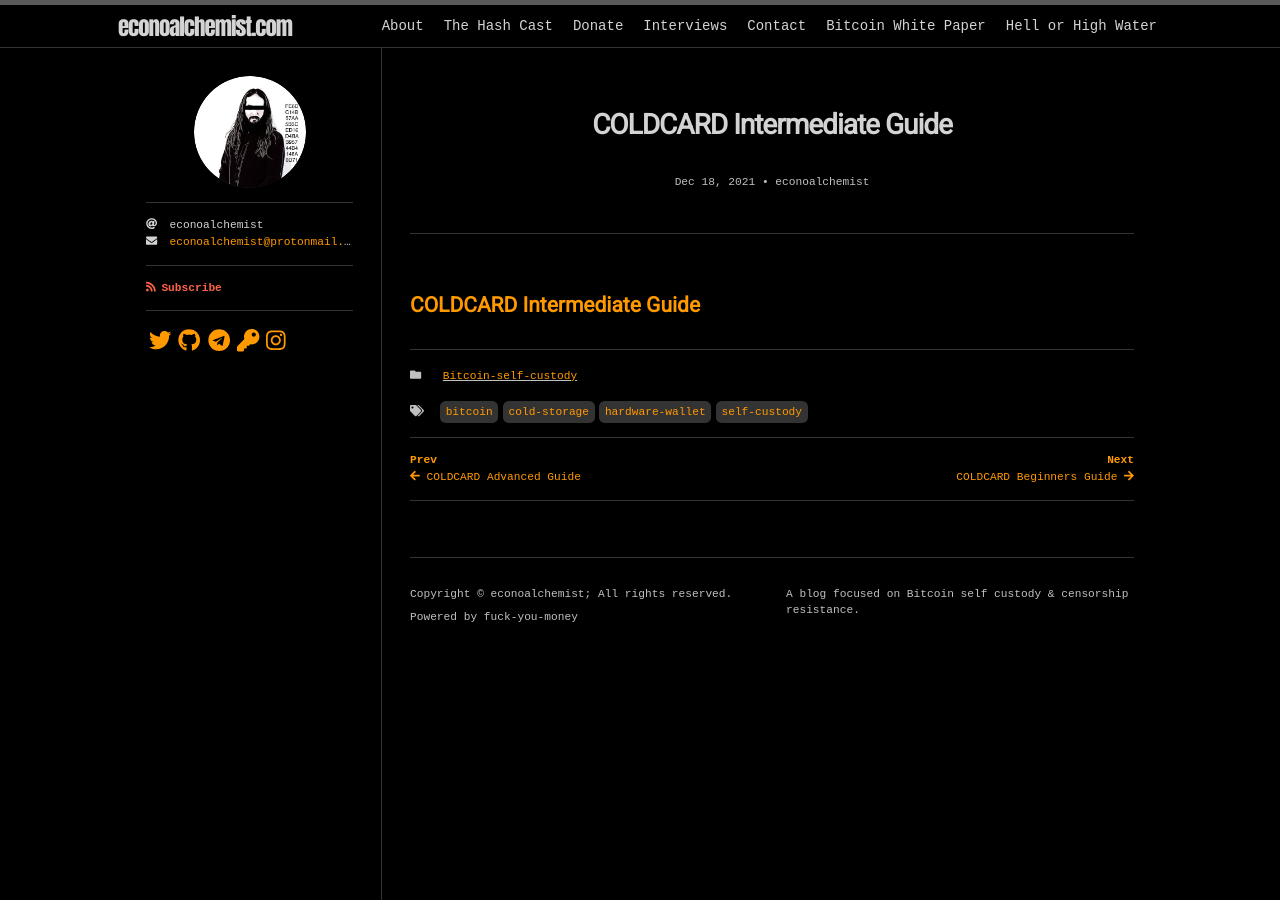
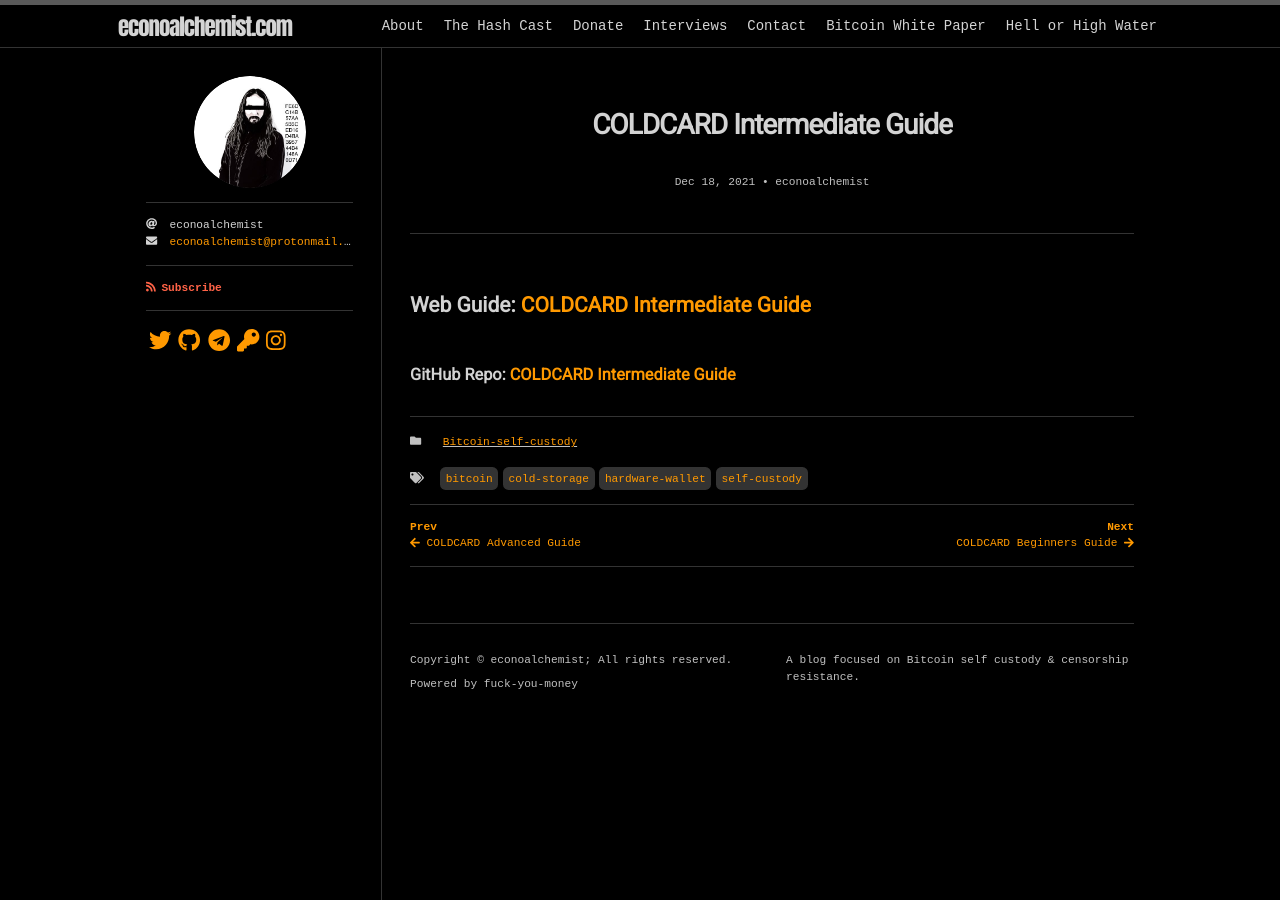
Before and after one commit to econoalchemist/econoalchemist.github.io, a Jekyll site: the page built from _posts/2021-12-18-COLDCARD-MiddleGroundGuide.md, in a window 1280 px wide. Built offline with Jekyll 4.4.1, drawn with Linux system fonts in a browser that asks for light colours; nearby versions of some CDN libraries; some web fonts are replaced.

Commit message:
Update 2021-12-18-COLDCARD-MiddleGroundGuide.md

```diff
--- a/_posts/2021-12-18-COLDCARD-MiddleGroundGuide.md
+++ b/_posts/2021-12-18-COLDCARD-MiddleGroundGuide.md
@@ -8,4 +8,6 @@ author:
   - econoalchemist
 ---
 
-## [COLDCARD Intermediate Guide](https://econoalchemist.github.io/COLDCARD-MiddleGround/)
+## Web Guide: [COLDCARD Intermediate Guide](https://econoalchemist.github.io/COLDCARD-MiddleGround/)
+
+### GitHub Repo: [COLDCARD Intermediate Guide](https://github.com/econoalchemist/COLDCARD-MiddleGround)
```
